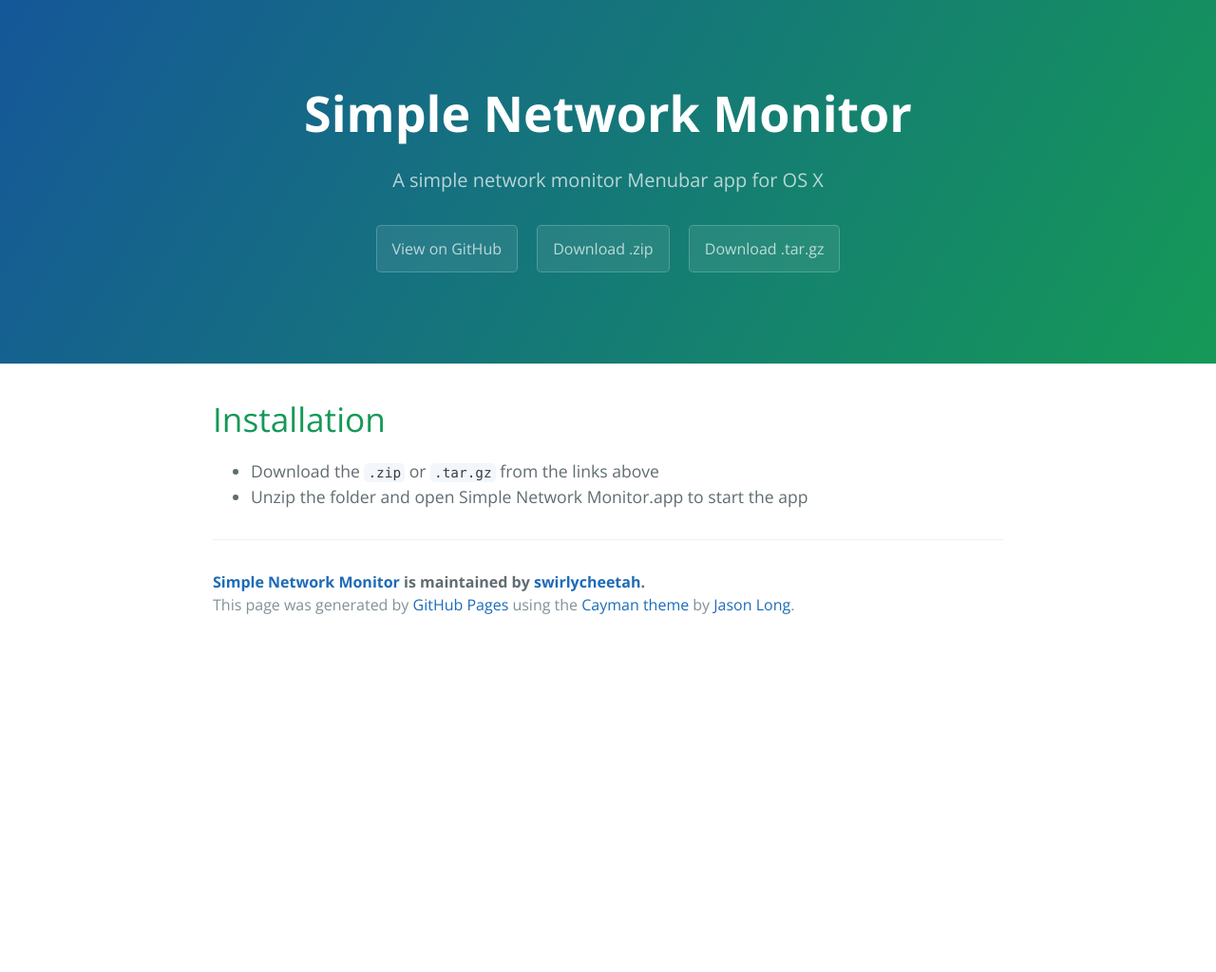
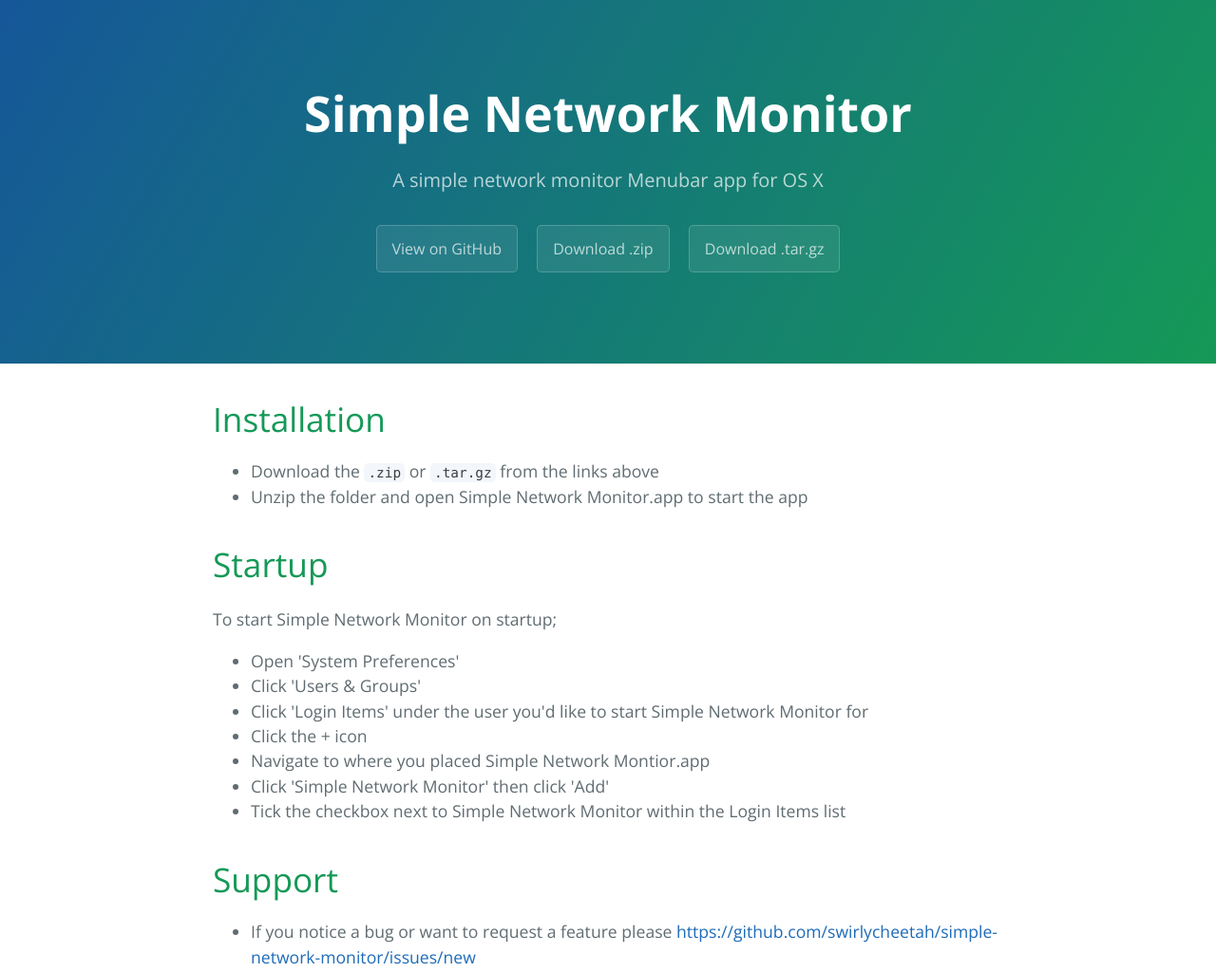
Before and after one commit to chrisdwheatley/simple-network-monitor, a plain HTML site: page index.html in a window 1280 px wide. Shown: the top 1024 px of the page at 95% size. Before the commit the page ends 800 px from the top, so only its background shows below. Drawn offline with nearby package versions, Linux system fonts and the light colour scheme.

```diff
--- a/index.html
+++ b/index.html
@@ -27,6 +27,29 @@
 <li>Unzip the folder and open Simple Network Monitor.app to start the app</li>
 </ul>
 
+<h1>
+<a id="startup" class="anchor" href="#startup" aria-hidden="true"><span class="octicon octicon-link"></span></a>Startup</h1>
+
+<p>To start Simple Network Monitor on startup;</p>
+
+<ul>
+<li>Open 'System Preferences'</li>
+<li>Click 'Users &amp; Groups'</li>
+<li>Click 'Login Items' under the user you'd like to start Simple Network Monitor for</li>
+<li>Click the + icon</li>
+<li>Navigate to where you placed Simple Network Montior.app</li>
+<li>Click 'Simple Network Monitor' then click 'Add'</li>
+<li>Tick the checkbox next to Simple Network Monitor within the Login Items list</li>
+</ul>
+
+<h1>
+<a id="support" class="anchor" href="#support" aria-hidden="true"><span class="octicon octicon-link"></span></a>Support</h1>
+
+<ul>
+<li>If you notice a bug or want to request a feature please <a href="raise%20an%20issue">https://github.com/swirlycheetah/simple-network-monitor/issues/new</a>
+</li>
+</ul>
+
       <footer class="site-footer">
         <span class="site-footer-owner"><a href="https://github.com/swirlycheetah/simple-network-monitor">Simple Network Monitor</a> is maintained by <a href="https://github.com/swirlycheetah">swirlycheetah</a>.</span>
 
--- a/params.json
+++ b/params.json
@@ -1 +1 @@
-{"name":"Simple Network Monitor","tagline":"A simple network monitor Menubar app for OS X","body":"# Installation\r\n\r\n* Download the `.zip` or `.tar.gz` from the links above\r\n* Unzip the folder and open Simple Network Monitor.app to start the app\r\n","google":"UA-68148335-1","note":"Don't delete this file! It's used internally to help with page regeneration."}
+{"name":"Simple Network Monitor","tagline":"A simple network monitor Menubar app for OS X","body":"# Installation\r\n\r\n* Download the `.zip` or `.tar.gz` from the links above\r\n* Unzip the folder and open Simple Network Monitor.app to start the app\r\n\r\n# Startup\r\n\r\nTo start Simple Network Monitor on startup;\r\n\r\n* Open 'System Preferences'\r\n* Click 'Users & Groups'\r\n* Click 'Login Items' under the user you'd like to start Simple Network Monitor for\r\n* Click the + icon\r\n* Navigate to where you placed Simple Network Montior.app\r\n* Click 'Simple Network Monitor' then click 'Add'\r\n* Tick the checkbox next to Simple Network Monitor within the Login Items list\r\n\r\n# Support\r\n\r\n* If you notice a bug or want to request a feature please [https://github.com/swirlycheetah/simple-network-monitor/issues/new](raise an issue)","google":"UA-68148335-1","note":"Don't delete this file! It's used internally to help with page regeneration."}
```
